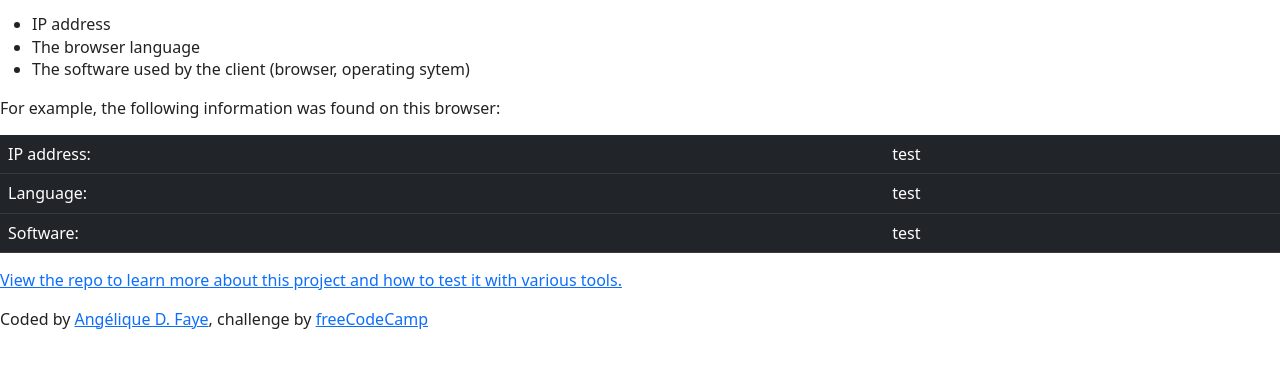
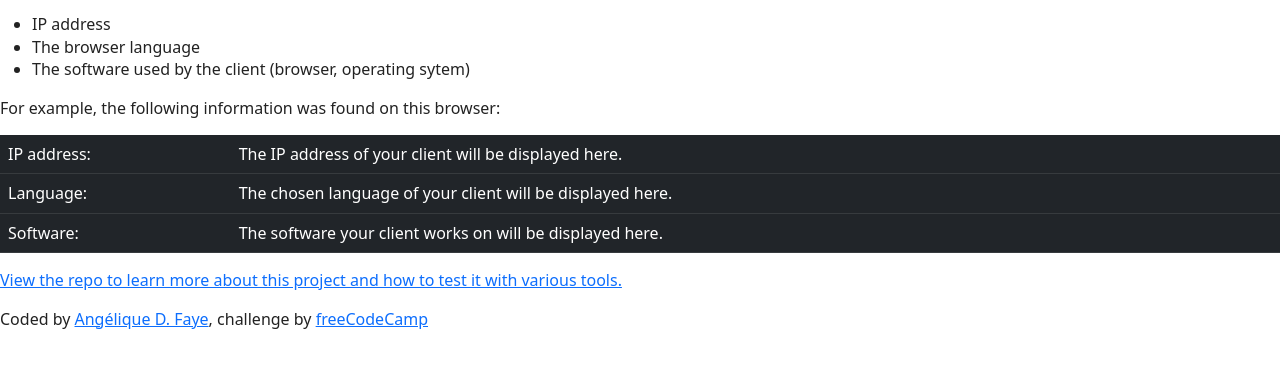
Before and after one commit to AngeliqueDF/request-header-parser-microservice, a website: page views/index.html in a window 1280 px wide. Shown: the part 82-450 px from the top of the page. Drawn offline with nearby package versions, Linux system fonts and the light colour scheme; files that its build step writes are made by us from their sources; no server answers; files whose address does not match are found by name.

Commit message:
Change default `table` content

```diff
--- a/views/index.html
+++ b/views/index.html
@@ -35,13 +35,13 @@
         <table class="table table-dark">
           <tr>
             <td>IP address:</td>
-            <td id="initial-ip">test</td#></tr>
+            <td id="initial-ip">The IP address of your client will be displayed here.</td#></tr>
           <tr>
             <td>Language:</td>
-            <td id="initial-language">test</td#></tr>
+            <td id="initial-language">The chosen language of your client will be displayed here.</td#></tr>
           <tr>
             <td>Software:</td>
-            <td id="initial-software">test</td#></tr>
+            <td id="initial-software">The software your client works on will be displayed here.</td#></tr>
         </table>
 			</article>
 
```
